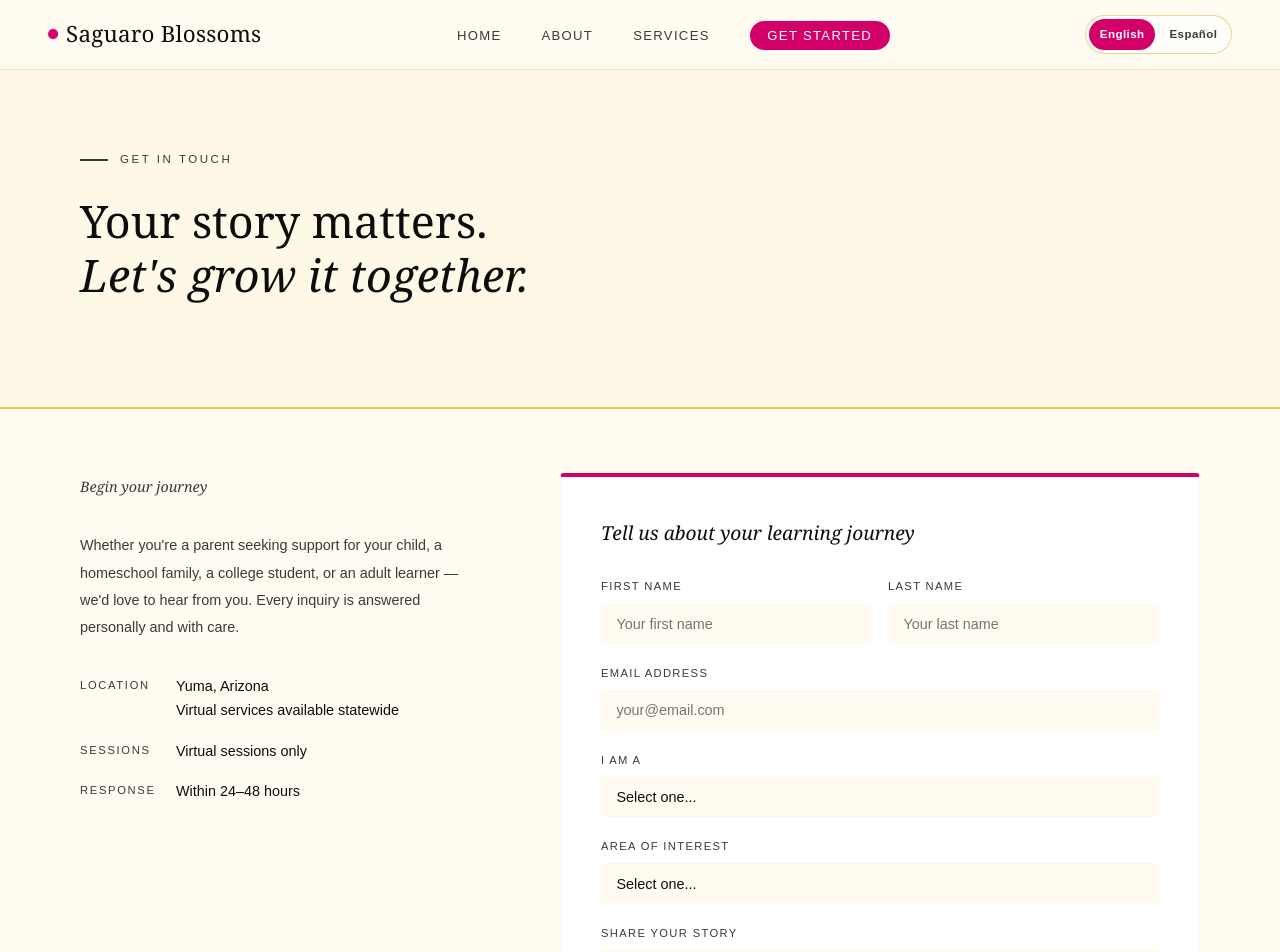
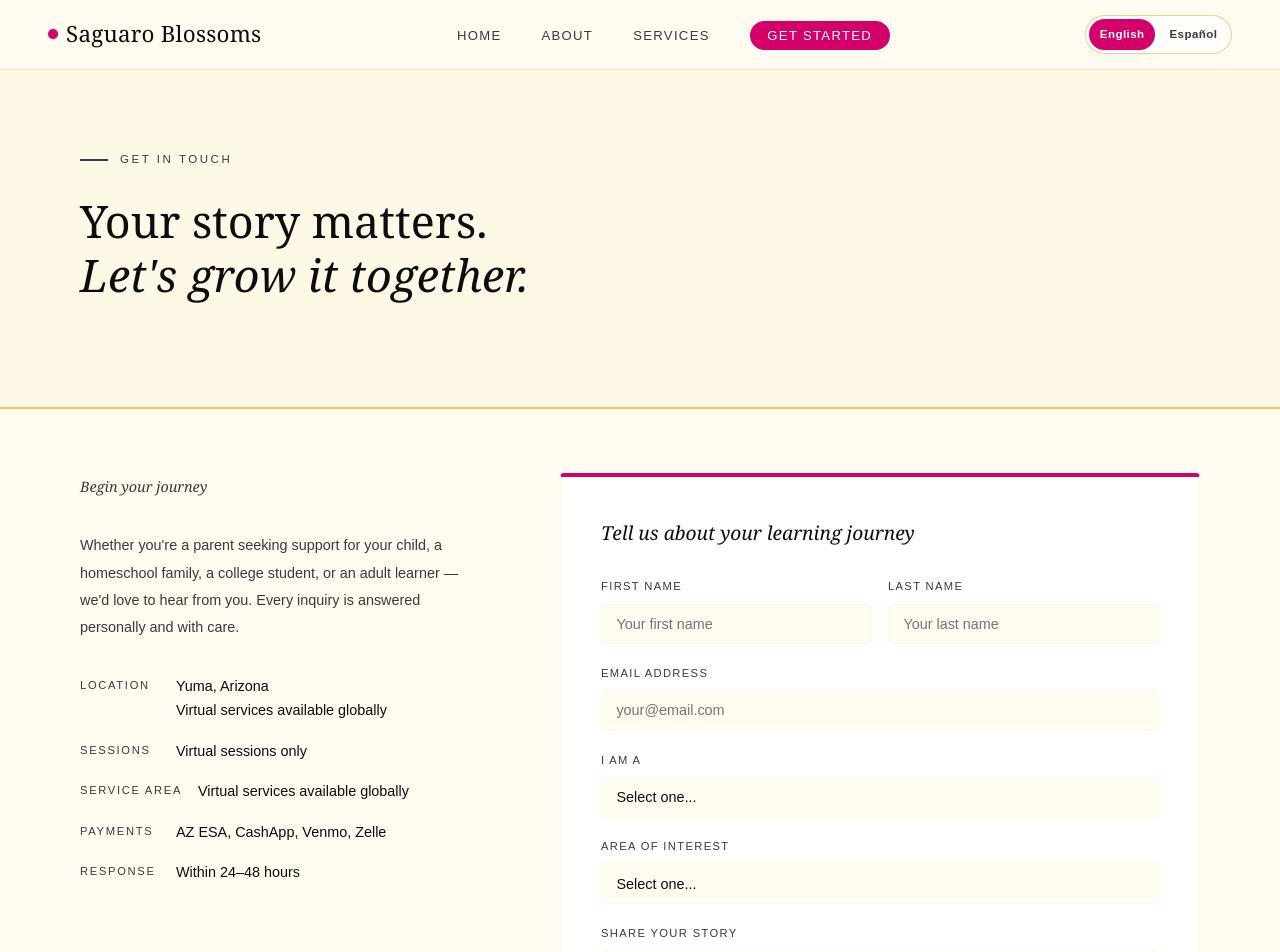
Before and after one commit to MarcoFernstaedt/cynthia-tutoring-platform, a Next.js app: page /contact in a window 1280 px wide. Shown: the top 952 px of the page. Built offline with nearby package versions, Linux system fonts and the light colour scheme.

Commit message:
Add payment methods and global services wording

```diff
--- a/app/exact-site.tsx
+++ b/app/exact-site.tsx
@@ -25,9 +25,13 @@ export default function ExactSaguaroSite({ initialPage = 'home' }: { initialPage
       strip: ['Nurturing readers', 'Nurturing writers', 'Nurturing confidence', 'K–12 · College · Adult · ESL · Homeschool', 'Donde cada estudiante florece'],
       featuresTitle: <>Learning for <em>every</em> season of life</>,
       featuresSub: 'From kindergarten to adulthood — every learner finds their harvest here',
-      contactLocation: <>Yuma, Arizona<br />Virtual services available statewide</>,
-      virtualSummary: 'Online reading, writing, ESL, and homeschool support from Yuma, Arizona.',
+      contactLocation: <>Yuma, Arizona<br />Virtual services available globally</>,
+      virtualSummary: 'Online reading, writing, ESL, and homeschool support from Yuma, Arizona, with virtual services available globally.',
       sessionsLabel: 'Sessions', sessionsValue: 'Virtual sessions only',
+      serviceAreaLabel: 'Service area', serviceAreaValue: 'Virtual services available globally',
+      paymentHeading: 'Payment types accepted', paymentTag: 'Payments',
+      paymentIntro: 'Payment is currently accepted through AZ ESA funds, CashApp, Venmo, and Zelle.',
+      paymentMethods: ['AZ ESA funds', 'CashApp', 'Venmo', 'Zelle'],
       footerTagline: <>Every learner blooms at their own pace.<br />Learning as unique and vivid as you are.</>,
       packageHeading: 'Commitment discounts available', packageTag: 'Packages',
       packageBullets: [
@@ -46,9 +50,13 @@ export default function ExactSaguaroSite({ initialPage = 'home' }: { initialPage
       strip: ['Lectores en crecimiento', 'Escritores en crecimiento', 'Confianza en crecimiento', 'K–12 · Universidad · Adultos · ESL · Educación en casa', 'Donde cada estudiante florece a su propio ritmo'],
       featuresTitle: <>Aprendizaje para <em>cada</em> etapa de la vida</>,
       featuresSub: 'Desde kínder hasta la adultez — cada estudiante encuentra aquí su cosecha',
-      contactLocation: <>Yuma, Arizona<br />Servicios virtuales disponibles en todo Arizona</>,
-      virtualSummary: 'Apoyo virtual de lectura, escritura, ESL y educación en casa desde Yuma, Arizona.',
+      contactLocation: <>Yuma, Arizona<br />Servicios virtuales disponibles globalmente</>,
+      virtualSummary: 'Apoyo virtual de lectura, escritura, ESL y educación en casa desde Yuma, Arizona, con servicios virtuales disponibles globalmente.',
       sessionsLabel: 'Sesiones', sessionsValue: 'Solo sesiones virtuales',
+      serviceAreaLabel: 'Área de servicio', serviceAreaValue: 'Servicios virtuales disponibles globalmente',
+      paymentHeading: 'Tipos de pago aceptados', paymentTag: 'Pagos',
+      paymentIntro: 'Actualmente se acepta pago por fondos AZ ESA, CashApp, Venmo y Zelle.',
+      paymentMethods: ['Fondos AZ ESA', 'CashApp', 'Venmo', 'Zelle'],
       footerTagline: <>Cada estudiante florece a su propio ritmo.<br />Aprendizaje tan único y vivo como tú.</>,
       packageHeading: 'Descuentos por compromiso disponibles', packageTag: 'Paquetes especiales',
       packageBullets: [
@@ -372,6 +380,14 @@ export default function ExactSaguaroSite({ initialPage = 'home' }: { initialPage
                   </ul>
                 )}
               </div>
+              <div className="service-card payment-card">
+                <span className="service-tag">{t.paymentTag}</span>
+                <h3>{t.paymentHeading}</h3>
+                <p>{t.paymentIntro}</p>
+                <ul className="service-list payment-method-list" aria-label={language === 'en' ? 'Accepted payment methods' : 'Métodos de pago aceptados'}>
+                  {t.paymentMethods.map((item) => <li key={item}>{item}</li>)}
+                </ul>
+              </div>
             </div>
           </section>
         </div>
@@ -395,6 +411,14 @@ export default function ExactSaguaroSite({ initialPage = 'home' }: { initialPage
                 <div className="contact-row">
                   <span className="contact-row-label">{t.sessionsLabel}</span>
                   <span className="contact-row-val">{t.sessionsValue}</span>
+                </div>
+                <div className="contact-row">
+                  <span className="contact-row-label">{t.serviceAreaLabel}</span>
+                  <span className="contact-row-val">{t.serviceAreaValue}</span>
+                </div>
+                <div className="contact-row">
+                  <span className="contact-row-label">{t.paymentTag}</span>
+                  <span className="contact-row-val">{language === 'en' ? 'AZ ESA, CashApp, Venmo, Zelle' : 'Fondos AZ ESA, CashApp, Venmo, Zelle'}</span>
                 </div>
                 <div className="contact-row">
                   <span className="contact-row-label">Response</span>
--- a/app/globals.css
+++ b/app/globals.css
@@ -1003,6 +1003,15 @@ img, svg, canvas, video { max-width: 100%; }
 }
 .tagline-strip-group { display: contents; }
 .special-packages-list { margin-top: 0.75rem; }
+.payment-card {
+  border-top-color: var(--gold-light);
+}
+.payment-method-list {
+  margin-top: 0.85rem;
+}
+.payment-method-list li::marker {
+  color: var(--pink);
+}
 
 @media (max-width: 1100px) {
   nav { padding: 0 2rem; }
--- a/app/layout.tsx
+++ b/app/layout.tsx
@@ -3,7 +3,7 @@ import './globals.css'
 
 export const metadata: Metadata = {
   title: 'Saguaro Blossoms Learning',
-  description: 'Learning as unique and vivid as the saguaro blossom. Saguaro Blossoms Learning provides virtual tutoring services for readers, writers, ESL learners, homeschool families, college students, and adult learners from Yuma, Arizona.',
+  description: 'Learning as unique and vivid as the saguaro blossom. Saguaro Blossoms Learning provides virtual tutoring services globally for readers, writers, ESL learners, homeschool families, college students, and adult learners from Yuma, Arizona.',
 }
 
 export default function RootLayout({ children }: { children: React.ReactNode }) {
```
Also changed, not shown: tests/content-contract.mjs (+13 -4 lines).
